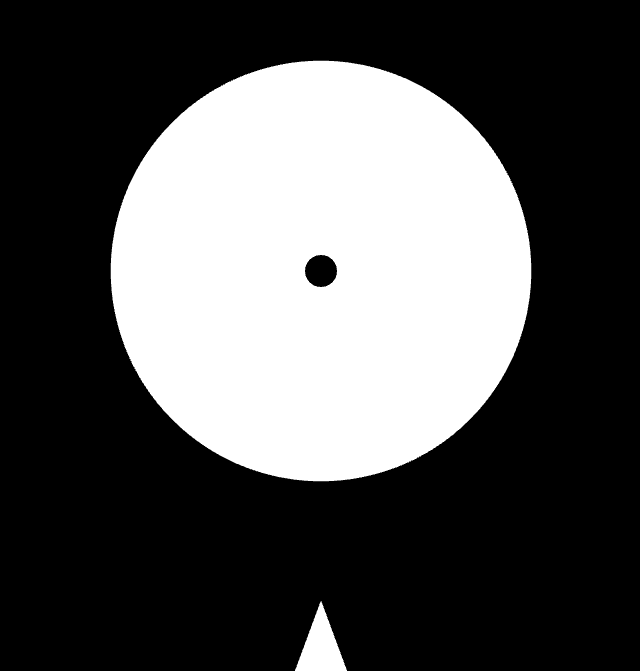
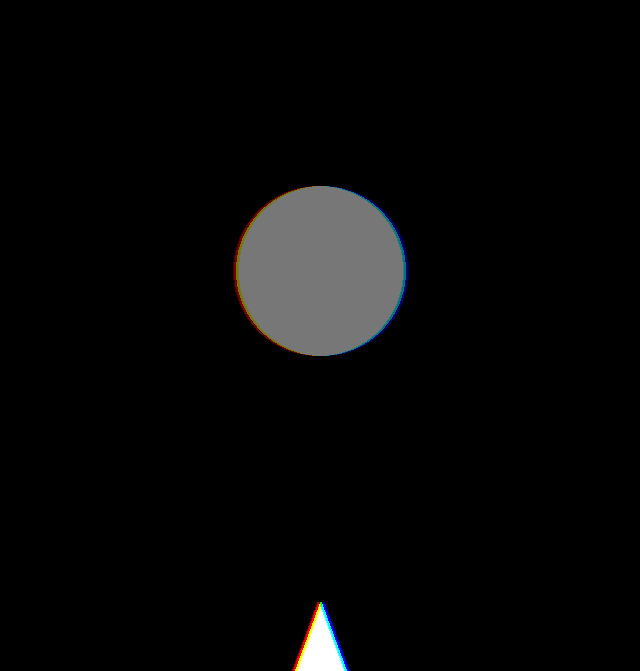
Before and after one commit to BlightRadiance/Ludum-Dare-41, a website with bundled scripts: page index.html in a window 1280 px wide. Shown: the part 129-800 px from the top of the page, without its empty margins (319-959 px from the left). Built offline with nearby package versions, Linux system fonts and the light colour scheme; animation ran at ten frames a second.

Commit message:
Add effects

```diff
--- a/code.js
+++ b/code.js
@@ -4,7 +4,7 @@ if (typeof require === 'function') {
 
 var xAxis = new THREE.Vector2(1.0, 0.0);
 
-var camera, scene, renderer;
+var camera, scene, renderer, composer;
 var mouseRealX = 0, mouseRealY = 0;
 var mouseX = 0, mouseY = 0;
 var windowHalfX = window.innerWidth / 2.0;
@@ -18,12 +18,9 @@ var r, g, b, y;
 var currentAspectX;
 var currentAspectY;
 
-var pointer;
 var player = {};
 var field = {};
 var controls = {};
-var state = {};
-
 var stage = {};
 
 var oldTime = Date.now();
@@ -31,15 +28,26 @@ var oldTime = Date.now();
 init();
 animate();
 
+var effect;
+
 function init() {
   camera = camera = new THREE.OrthographicCamera(-frustumHalfSize * aspect, frustumHalfSize * aspect,
     frustumHalfSize, -frustumHalfSize, 1, 1000);
-  camera.position.set(0, 0, 1);
+  camera.position.set(0, 0, 10);
   scene = new THREE.Scene();
 
   renderer = new THREE.WebGLRenderer({ antialias: true });
   renderer.setPixelRatio(window.devicePixelRatio);
   renderer.setSize(window.innerWidth, window.innerHeight);
+  composer = new THREE.EffectComposer(renderer);
+  composer.setSize(window.innerWidth, window.innerHeight);
+  var renderPass = new THREE.RenderPass(scene, camera);
+  composer.addPass(renderPass);
+  effect = new THREE.ShaderPass(THREE.Shader);
+  effect.uniforms['amount'].value = 0.002;
+  effect.renderToScreen = true;
+  composer.addPass(effect);
+
   document.body.appendChild(renderer.domElement);
 
   document.addEventListener('mousemove', onDocumentMouseMove, false);
@@ -51,23 +59,32 @@ function init() {
 
   setupPlayingField();
   setupPayer();
-  setupPointer();
 
   updateScreenSpacePointerPosition();
   onWindowResize();
   clearControls();
 
   resetState();
-  generateStage();
 }
 
 function resetState() {
-  state.time = 0.0;
-  state.pause = false;
-}
+  stage.time = 0.0;
+  stage.pause = false;
+  stage.endGame = false;
+  stage.progress = 0.0;
+  stage.endTime = 60;
+  stage.state = 0;
+  stage.oneTime = 0.7;
+  stage.twoTime = 0.95;
+  stage.color = 0x777777;
 
-function generateStage() {
-  stage.endTime = 10;
+  field.circleField.material.color.setHex(stage.color);
+
+  effect.uniforms['dimm'].value = 1.0;
+  effect.uniforms['amount'].value = 0.002;
+
+  player.gun.scale.x = 1.0;
+  player.gun.scale.y = 1.0;
 }
 
 function clearControls() {
@@ -86,11 +103,10 @@ function onDocumentKeyUp(event) {
 
 function onDocumentKeyDown(event) {
   if (event.key == " ") {
-    state.pause = !state.pause;
-    if (state.endGame) {
-      state.endGame = false;
+    stage.pause = !stage.pause;
+    if (stage.endGame) {
+      stage.endGame = false;
       resetState();
-      generateStage();
     }
   } else if (event.key == "ArrowLeft" || event.code == "KeyA") {
     controls.right = true;
@@ -98,13 +114,6 @@ function onDocumentKeyDown(event) {
     controls.left = true;
   }
 };
-
-function setupPointer() {
-  var geometryPointer = new THREE.CircleGeometry(frustumSize / 50, 32);
-  var materialPointer = new THREE.MeshBasicMaterial({ color: 0x000000 });
-  pointer = new THREE.Mesh(geometryPointer, materialPointer);
-  scene.add(pointer);
-}
 
 function setupPlayingField() {
   var geometryField = new THREE.CircleGeometry(frustumSize / 4, 512);
@@ -145,6 +154,7 @@ function animate() {
   render();
 }
 
+var endTime;
 function render() {
   var now = Date.now() / 1000;
   var dt = now - oldTime;
@@ -153,25 +163,39 @@ function render() {
   }
   oldTime = now;
 
-  pointer.position.x = mouseX;
-  pointer.position.y = mouseY;
-
-  updateState();
-  if (!state.pause) {
-    console.log(state.time);
-    state.time += dt;
+  if (!stage.pause) {
+    stage.time += dt;
+    updateState();
+  }
+  if (!stage.endGame && !stage.pause) {
+    stage.progress = stage.time / stage.endTime;
     updatePlayerPosition(dt, now);
-    field.circleField.scale.x = 0.3 + state.time / stage.endTime;
-    field.circleField.scale.y = 0.3 + state.time / stage.endTime;
+    field.circleField.scale.x = 0.3 + stage.progress;
+    field.circleField.scale.y = 0.3 + stage.progress;
+    endTime = now;
+  } else if(!stage.pause) {
+    effect.uniforms['angle'].value = stage.time * dt;
+    effect.uniforms['amount'].value += 0.002 * dt * Math.sin(stage.time * field.circleField.scale.x);
+    effect.uniforms['dimm'].value -= 0.5 * dt;
+    field.circleField.scale.x = Math.sin(stage.time * 3) * 0.1 + 1.0 + now - endTime;
+    field.circleField.scale.y = Math.cos(stage.time * 3 + Math.PI / 4) * 0.1 + 1.0 + now - endTime;
   }
-
-  renderer.render(scene, camera);
+  composer.render();
 }
 
 function updateState() {
-  if (state.time >= stage.endTime) {
-    state.pause = true;
-    state.endGame = true;
+  if (stage.progress > stage.oneTime && stage.progress < stage.twoTime) {
+    stage.state = 1;
+  } else if (stage.progress > stage.twoTime && stage.time < stage.endTime) {
+    stage.state = 2;
+  } else if (stage.time >= stage.endTime && !stage.endGame) {
+    field.circleField.material.color.setHex(0xFFFFFFF);
+    stage.endGame = true;
+    effect.uniforms['dimm'].value = 1.0;
+    field.circleField.scale.x = 0.1;
+    field.circleField.scale.y = 0.1;
+    player.gun.scale.x = 0;
+    player.gun.scale.y = 0;
   }
 }
 
@@ -203,11 +227,27 @@ function updatePlayerPosition(dt, time) {
   var direction = new THREE.Vector2(Math.cos(player.angle), Math.sin(player.angle));
   var baseOffset = 1;
   var offset = 0.012 * Math.sin(time * 2);
+  if (stage.state !== 0) {
+    // SNAP
+    offset = offset;
+  }
+
   player.gun.position.x = frustumHalfSize * direction.x * (baseOffset + offset);
   player.gun.position.y = frustumHalfSize * direction.y * (baseOffset + offset);
+  if (stage.state === 2) {
+    var posToZero = (stage.progress - stage.twoTime) / (1.0 - stage.twoTime);
+    player.gun.position.x *= 1.0 - posToZero;
+    player.gun.position.y *= 1.0 - posToZero;
+    player.gun.scale.x = Math.min(1.0 - posToZero, 1.0);
+    player.gun.scale.y = Math.min(1.0 - posToZero, 1.0);
+    effect.uniforms['dimm'].value = 1.0 - Math.sqrt(posToZero);
+    effect.uniforms['amount'].value = 0.02 * posToZero + 0.002;
+  }
 
-  var dir = new THREE.Vector2(mouseX - player.gun.position.x, mouseY - player.gun.position.y);
-  player.gun.rotation.z = Math.atan2(dir.y, dir.x) - Math.PI / 2;
+  var dir = new THREE.Vector2(0 - player.gun.position.x, 0 - player.gun.position.y);
+  if (stage.state !== 2) {
+    player.gun.rotation.z = Math.atan2(dir.y, dir.x) - Math.PI / 2;
+  }
   player.dir = dir.normalize();
 }
 
@@ -219,7 +259,6 @@ function onWindowResize() {
   if (windowHalfX > windowHalfY) {
     currentAspectX = aspect;
     currentAspectY = 1.0;
-
   } else {
     currentAspectX = 1.0;
     currentAspectY = 1.0 / aspect;
@@ -230,6 +269,7 @@ function onWindowResize() {
   camera.bottom = - frustumHalfSize * currentAspectY;
   camera.updateProjectionMatrix();
   renderer.setSize(window.innerWidth, window.innerHeight);
+  composer.setSize(window.innerWidth, window.innerHeight);
 
   updateScreenSpacePointerPosition();
 }
--- a/game.css
+++ b/game.css
@@ -4,5 +4,4 @@ html, body {
     margin: 0;
     padding: 0;
     overflow: hidden;
-    cursor: none;
 }
--- /dev/null
+++ b/include/CopyShader.js
@@ -0,0 +1,46 @@
+/**
+ * @author alteredq / http://alteredqualia.com/
+ *
+ * Full-screen textured quad shader
+ */
+
+THREE.CopyShader = {
+
+	uniforms: {
+
+		"tDiffuse": { value: null },
+		"opacity":  { value: 1.0 }
+
+	},
+
+	vertexShader: [
+
+		"varying vec2 vUv;",
+
+		"void main() {",
+
+			"vUv = uv;",
+			"gl_Position = projectionMatrix * modelViewMatrix * vec4( position, 1.0 );",
+
+		"}"
+
+	].join( "\n" ),
+
+	fragmentShader: [
+
+		"uniform float opacity;",
+
+		"uniform sampler2D tDiffuse;",
+
+		"varying vec2 vUv;",
+
+		"void main() {",
+
+			"vec4 texel = texture2D( tDiffuse, vUv );",
+			"gl_FragColor = opacity * texel;",
+
+		"}"
+
+	].join( "\n" )
+
+};
--- /dev/null
+++ b/include/EffectComposer.js
@@ -0,0 +1,189 @@
+/**
+ * @author alteredq / http://alteredqualia.com/
+ */
+
+THREE.EffectComposer = function ( renderer, renderTarget ) {
+
+	this.renderer = renderer;
+
+	if ( renderTarget === undefined ) {
+
+		var parameters = {
+			minFilter: THREE.LinearFilter,
+			magFilter: THREE.LinearFilter,
+			format: THREE.RGBAFormat,
+			stencilBuffer: false
+		};
+
+		var size = renderer.getDrawingBufferSize();
+		renderTarget = new THREE.WebGLRenderTarget( size.width, size.height, parameters );
+		renderTarget.texture.name = 'EffectComposer.rt1';
+
+	}
+
+	this.renderTarget1 = renderTarget;
+	this.renderTarget2 = renderTarget.clone();
+	this.renderTarget2.texture.name = 'EffectComposer.rt2';
+
+	this.writeBuffer = this.renderTarget1;
+	this.readBuffer = this.renderTarget2;
+
+	this.passes = [];
+
+	// dependencies
+
+	if ( THREE.CopyShader === undefined ) {
+
+		console.error( 'THREE.EffectComposer relies on THREE.CopyShader' );
+
+	}
+
+	if ( THREE.ShaderPass === undefined ) {
+
+		console.error( 'THREE.EffectComposer relies on THREE.ShaderPass' );
+
+	}
+
+	this.copyPass = new THREE.ShaderPass( THREE.CopyShader );
+
+};
+
+Object.assign( THREE.EffectComposer.prototype, {
+
+	swapBuffers: function () {
+
+		var tmp = this.readBuffer;
+		this.readBuffer = this.writeBuffer;
+		this.writeBuffer = tmp;
+
+	},
+
+	addPass: function ( pass ) {
+
+		this.passes.push( pass );
+
+		var size = this.renderer.getDrawingBufferSize();
+		pass.setSize( size.width, size.height );
+
+	},
+
+	insertPass: function ( pass, index ) {
+
+		this.passes.splice( index, 0, pass );
+
+	},
+
+	render: function ( delta ) {
+
+		var maskActive = false;
+
+		var pass, i, il = this.passes.length;
+
+		for ( i = 0; i < il; i ++ ) {
+
+			pass = this.passes[ i ];
+
+			if ( pass.enabled === false ) continue;
+
+			pass.render( this.renderer, this.writeBuffer, this.readBuffer, delta, maskActive );
+
+			if ( pass.needsSwap ) {
+
+				if ( maskActive ) {
+
+					var context = this.renderer.context;
+
+					context.stencilFunc( context.NOTEQUAL, 1, 0xffffffff );
+
+					this.copyPass.render( this.renderer, this.writeBuffer, this.readBuffer, delta );
+
+					context.stencilFunc( context.EQUAL, 1, 0xffffffff );
+
+				}
+
+				this.swapBuffers();
+
+			}
+
+			if ( THREE.MaskPass !== undefined ) {
+
+				if ( pass instanceof THREE.MaskPass ) {
+
+					maskActive = true;
+
+				} else if ( pass instanceof THREE.ClearMaskPass ) {
+
+					maskActive = false;
+
+				}
+
+			}
+
+		}
+
+	},
+
+	reset: function ( renderTarget ) {
+
+		if ( renderTarget === undefined ) {
+
+			var size = this.renderer.getDrawingBufferSize();
+
+			renderTarget = this.renderTarget1.clone();
+			renderTarget.setSize( size.width, size.height );
+
+		}
+
+		this.renderTarget1.dispose();
+		this.renderTarget2.dispose();
+		this.renderTarget1 = renderTarget;
+		this.renderTarget2 = renderTarget.clone();
+
+		this.writeBuffer = this.renderTarget1;
+		this.readBuffer = this.renderTarget2;
+
+	},
+
+	setSize: function ( width, height ) {
+
+		this.renderTarget1.setSize( width, height );
+		this.renderTarget2.setSize( width, height );
+
+		for ( var i = 0; i < this.passes.length; i ++ ) {
+
+			this.passes[ i ].setSize( width, height );
+
+		}
+
+	}
+
+} );
+
+
+THREE.Pass = function () {
+
+	// if set to true, the pass is processed by the composer
+	this.enabled = true;
+
+	// if set to true, the pass indicates to swap read and write buffer after rendering
+	this.needsSwap = true;
+
+	// if set to true, the pass clears its buffer before rendering
+	this.clear = false;
+
+	// if set to true, the result of the pass is rendered to screen
+	this.renderToScreen = false;
+
+};
+
+Object.assign( THREE.Pass.prototype, {
+
+	setSize: function ( width, height ) {},
+
+	render: function ( renderer, writeBuffer, readBuffer, delta, maskActive ) {
+
+		console.error( 'THREE.Pass: .render() must be implemented in derived pass.' );
+
+	}
+
+} );
--- /dev/null
+++ b/include/RenderPass.js
@@ -0,0 +1,63 @@
+/**
+ * @author alteredq / http://alteredqualia.com/
+ */
+
+THREE.RenderPass = function ( scene, camera, overrideMaterial, clearColor, clearAlpha ) {
+
+	THREE.Pass.call( this );
+
+	this.scene = scene;
+	this.camera = camera;
+
+	this.overrideMaterial = overrideMaterial;
+
+	this.clearColor = clearColor;
+	this.clearAlpha = ( clearAlpha !== undefined ) ? clearAlpha : 0;
+
+	this.clear = true;
+	this.clearDepth = false;
+	this.needsSwap = false;
+
+};
+
+THREE.RenderPass.prototype = Object.assign( Object.create( THREE.Pass.prototype ), {
+
+	constructor: THREE.RenderPass,
+
+	render: function ( renderer, writeBuffer, readBuffer, delta, maskActive ) {
+
+		var oldAutoClear = renderer.autoClear;
+		renderer.autoClear = false;
+
+		this.scene.overrideMaterial = this.overrideMaterial;
+
+		var oldClearColor, oldClearAlpha;
+
+		if ( this.clearColor ) {
+
+			oldClearColor = renderer.getClearColor().getHex();
+			oldClearAlpha = renderer.getClearAlpha();
+
+			renderer.setClearColor( this.clearColor, this.clearAlpha );
+
+		}
+
+		if ( this.clearDepth ) {
+
+			renderer.clearDepth();
+
+		}
+
+		renderer.render( this.scene, this.camera, this.renderToScreen ? null : readBuffer, this.clear );
+
+		if ( this.clearColor ) {
+
+			renderer.setClearColor( oldClearColor, oldClearAlpha );
+
+		}
+
+		this.scene.overrideMaterial = null;
+		renderer.autoClear = oldAutoClear;
+	}
+
+} );
--- /dev/null
+++ b/include/Shader.js
@@ -0,0 +1,36 @@
+THREE.Shader = {
+
+	uniforms: {
+		"tDiffuse": { value: null },
+		"amount":   { value: 0.002 },
+		"angle":    { value: 0.0 },
+		"dimm":     { value: 1.0 },
+	},
+
+	vertexShader: [
+		"varying vec2 vUv;",
+
+		"void main() {",
+			"vUv = uv;",
+			"gl_Position = projectionMatrix * modelViewMatrix * vec4( position, 1.0);",
+		"}"
+
+	].join( "\n" ),
+
+	fragmentShader: [
+		"uniform sampler2D tDiffuse;",
+		"uniform float amount;",
+		"uniform float angle;",
+		"uniform float dimm;",
+		"varying vec2 vUv;",
+
+		"void main() {",
+			"vec2 offset = amount * vec2( cos(angle), sin(angle));",
+			"vec4 cr = texture2D(tDiffuse, vUv + offset);",
+			"vec4 cga = texture2D(tDiffuse, vUv);",
+			"vec4 cb = texture2D(tDiffuse, vUv - offset);",
+			"gl_FragColor = vec4(cr.r * dimm, cga.g * dimm, cb.b * dimm, cga.a);",
+		"}"
+	].join( "\n" )
+
+};
--- /dev/null
+++ b/include/ShaderPass.js
@@ -0,0 +1,67 @@
+/**
+ * @author alteredq / http://alteredqualia.com/
+ */
+
+THREE.ShaderPass = function ( shader, textureID ) {
+
+	THREE.Pass.call( this );
+
+	this.textureID = ( textureID !== undefined ) ? textureID : "tDiffuse";
+
+	if ( shader instanceof THREE.ShaderMaterial ) {
+
+		this.uniforms = shader.uniforms;
+
+		this.material = shader;
+
+	} else if ( shader ) {
+
+		this.uniforms = THREE.UniformsUtils.clone( shader.uniforms );
+
+		this.material = new THREE.ShaderMaterial( {
+
+			defines: Object.assign( {}, shader.defines ),
+			uniforms: this.uniforms,
+			vertexShader: shader.vertexShader,
+			fragmentShader: shader.fragmentShader
+
+		} );
+
+	}
+
+	this.camera = new THREE.OrthographicCamera( - 1, 1, 1, - 1, 0, 1 );
+	this.scene = new THREE.Scene();
+
+	this.quad = new THREE.Mesh( new THREE.PlaneBufferGeometry( 2, 2 ), null );
+	this.quad.frustumCulled = false; // Avoid getting clipped
+	this.scene.add( this.quad );
+
+};
+
+THREE.ShaderPass.prototype = Object.assign( Object.create( THREE.Pass.prototype ), {
+
+	constructor: THREE.ShaderPass,
+
+	render: function( renderer, writeBuffer, readBuffer, delta, maskActive ) {
+
+		if ( this.uniforms[ this.textureID ] ) {
+
+			this.uniforms[ this.textureID ].value = readBuffer.texture;
+
+		}
+
+		this.quad.material = this.material;
+
+		if ( this.renderToScreen ) {
+
+			renderer.render( this.scene, this.camera );
+
+		} else {
+
+			renderer.render( this.scene, this.camera, writeBuffer, this.clear );
+
+		}
+
+	}
+
+} );
```
Also changed, not shown: index.html (+5 -0 lines).
